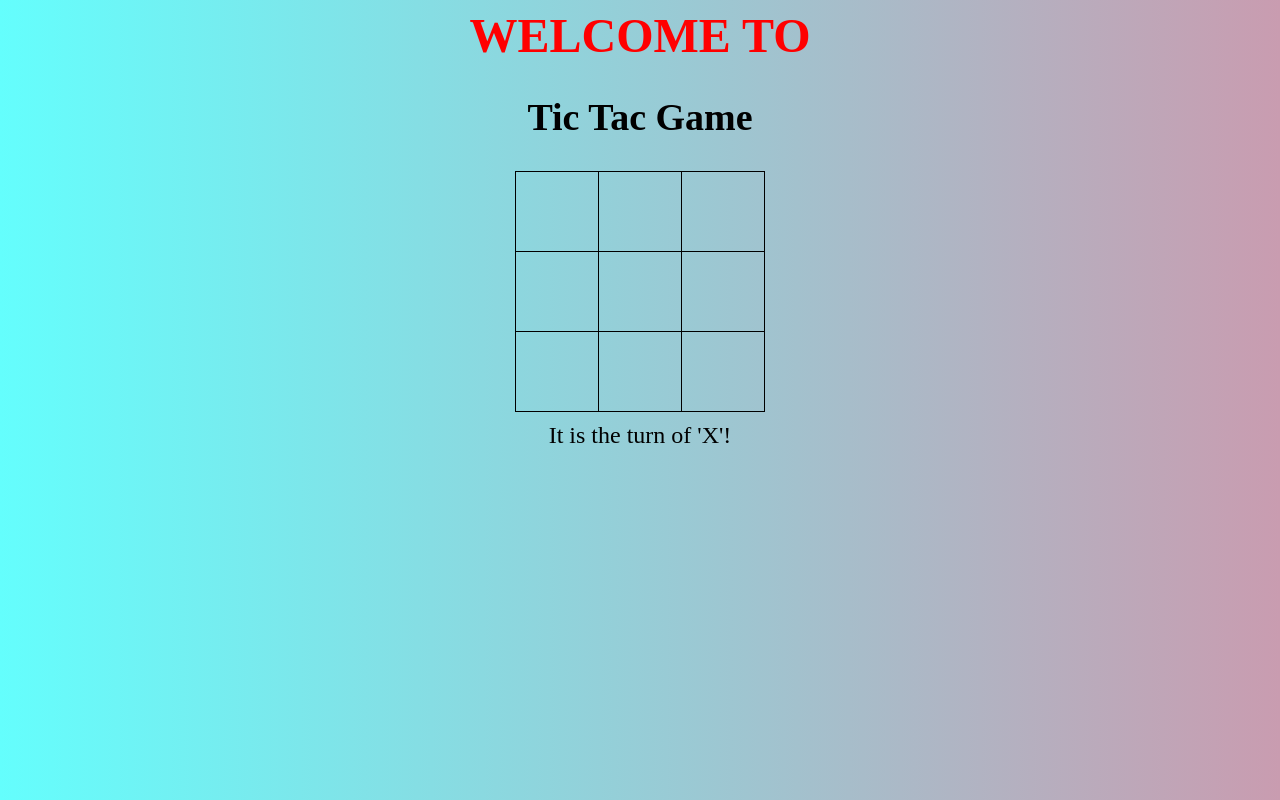
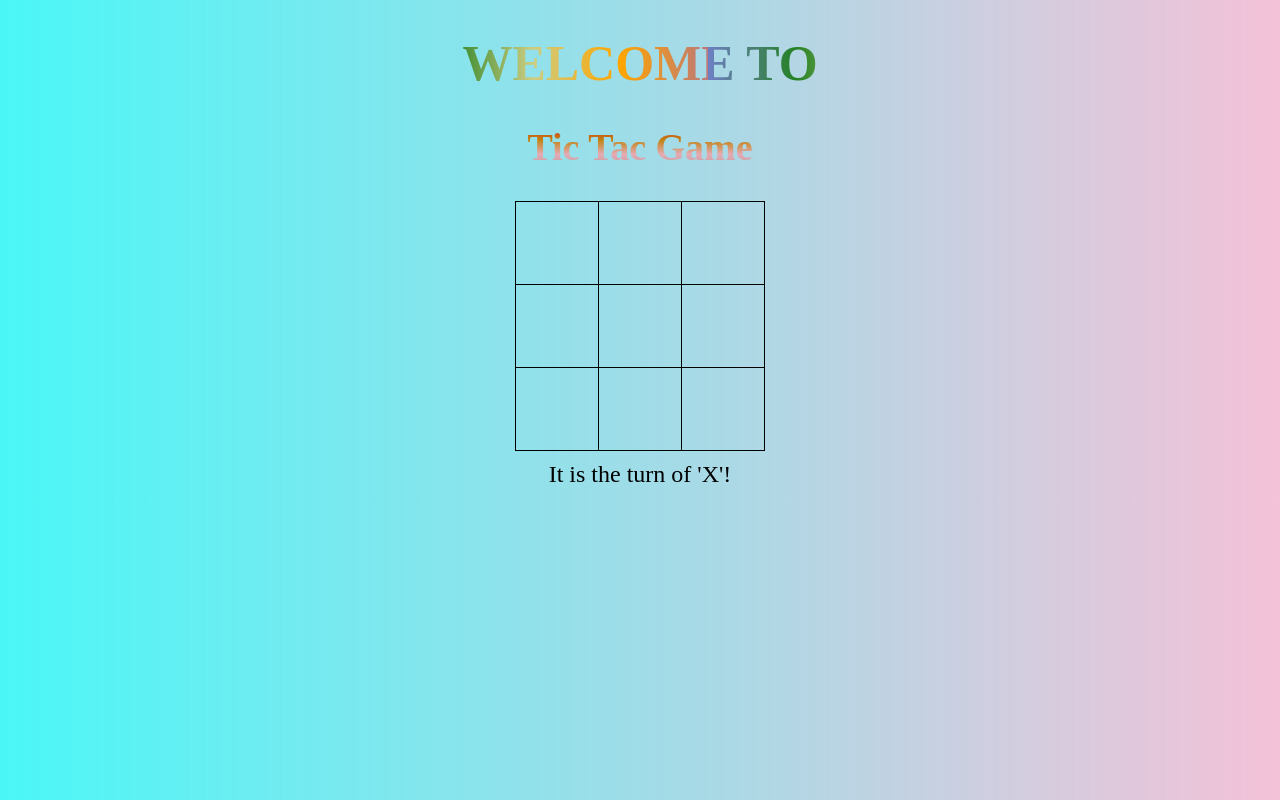
Before and after one commit to mayurmendhule/Tic-tag-game, a plain HTML site: page Index.html in a window 1280 px wide. Drawn offline with Linux system fonts and the light colour scheme.

Commit message:
addedon git

```diff
--- a/Index.html
+++ b/Index.html
@@ -1,11 +1,16 @@
-<html>
-    <head>
-        <script src="app.js"></script>
+<!DOCTYPE html>
+<html lang="en">
+<head>
+    <meta charset="UTF-8">
+    <meta http-equiv="X-UA-Compatible" content="IE=edge">
+    <meta name="viewport" content="width=device-width, initial-scale=1.0">
+    <title>Document</title>
+    <script src="app.js"></script>
         <link rel="stylesheet" href="style.css">
-    </head>
-    <body>
-        <h1>WELCOME TO</h1>
-		<h2>Tic Tac Game</h2>
+</head>
+<body>
+    <h1 class="heading1">WELCOME TO</h1>
+		<h2 class="heading2">Tic Tac Game</h2>
         <table>
             <tr>
                 <td class = "cell" onclick="playerMove(this)"></td>
@@ -25,5 +30,5 @@
         </table>
         <div id = "turn">It is the turn of 'X'!</div>
         <div id = "result"></div>
-    </body>
+</body>
 </html>
--- a/style.css
+++ b/style.css
@@ -1,5 +1,5 @@
 body{
-	background-image: linear-gradient(to right, #64fefd,#c99cb0 );
+	background-image: linear-gradient(to right, #18f5f5c7,#e777a973 );
 }
 table {
 	border-collapse: collapse;
@@ -19,13 +19,22 @@ td {
 h1{
 
     text-align: center;
-    font-size: 48px;
-    color: red;
+            font-size: 50px;
+            background: linear-gradient(to right, #4f4fb1a6, #248124, #cdcd82, orange, #bd7878);
+		-webkit-background-clip :text;
+            color: transparent;
+			background-size: 350px;
+
 }
 h2{
 	text-align: center;
     font-size: 38px;
     margin-top: 10px;
+
+	background: linear-gradient(to bottom, #d72121, #c18210,#e5abb5, #bf9797);
+	-webkit-background-clip :text;
+            color: transparent;
+	background-size: 100px;
 }
 
 #turn{
```
